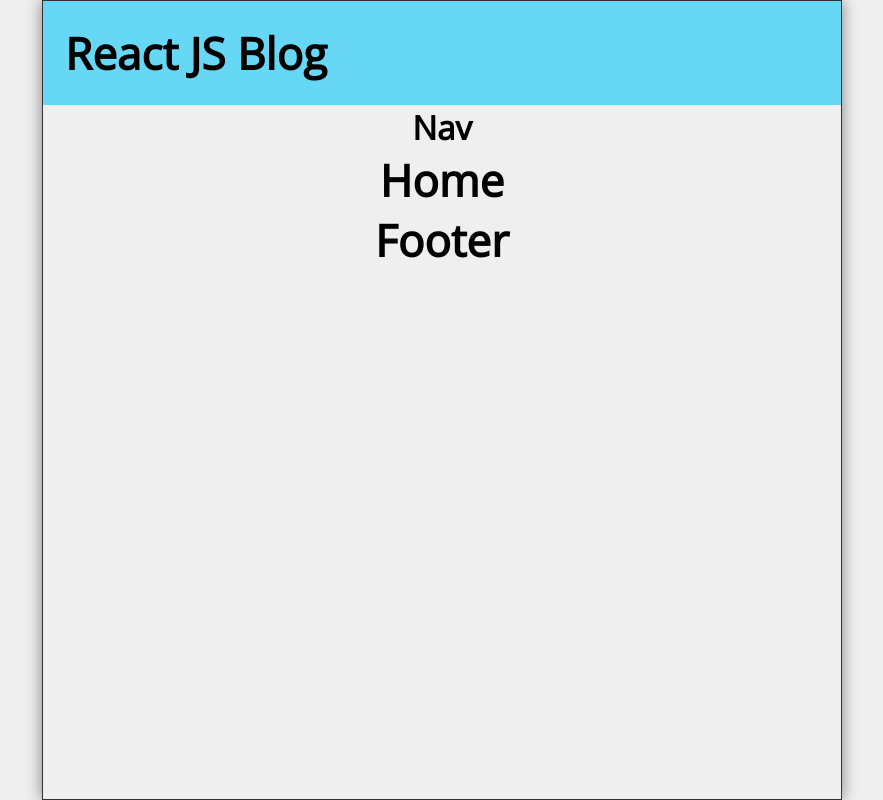
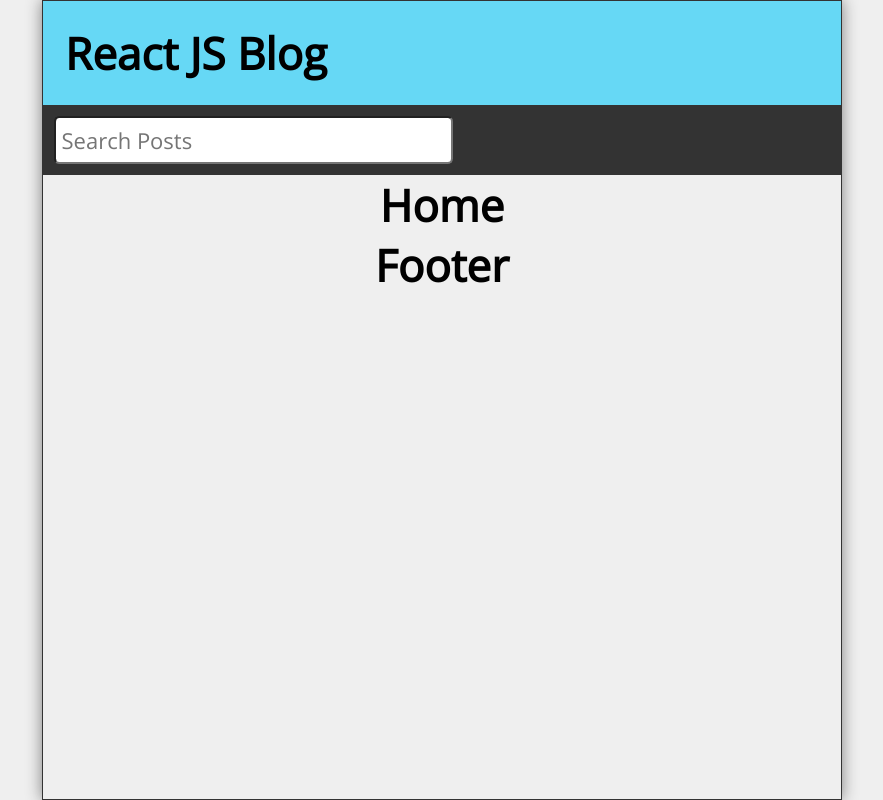
Before and after one commit to arefin-aareef/pyrates-app, a React (Create React App) app: page / in a window 1280 px wide. Shown: the whole page, without its empty margins (198-1081 px from the left). Built offline with nearby package versions, Linux system fonts and the light colour scheme.

Commit message:
search form added in nav

```diff
--- a/src/Nav.js
+++ b/src/Nav.js
@@ -1,9 +1,18 @@
 import React from 'react'
 
-const Nav = () => {
+const Nav = ({ search, setSearch }) => {
   return (
-    <nav>
-        <h1>Nav</h1>
+    <nav className='Nav'>
+        <form className='searchForm' onSubmit={(e) => e.preventDefault()}>
+          <label htmlFor='search'>Search Posts</label>
+          <input
+            id='search'
+            type='text'
+            placeholder='Search Posts'
+            value={search}
+            onChange={(e) => setSearch(e.target.value)}
+          />
+        </form>
     </nav>
   )}
 
```
